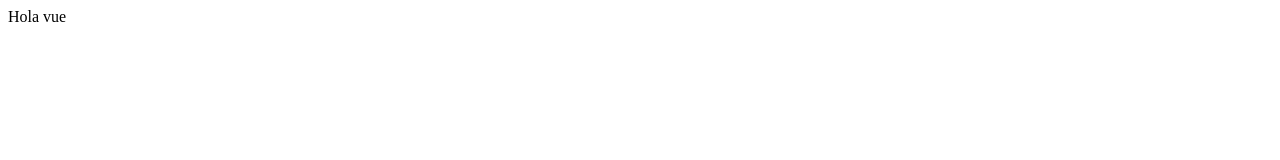
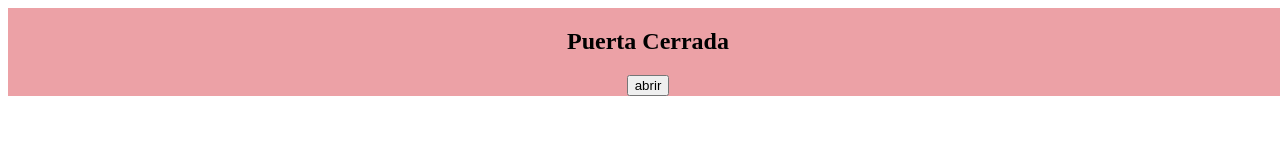
Before and after one commit to NayibeCasas/vuePlatzi, a plain HTML site: page index.html in a window 1280 px wide. Drawn offline with nearby package versions, Linux system fonts and the light colour scheme.

Commit message:
estilos reactivos

```diff
--- a/index.html
+++ b/index.html
@@ -5,6 +5,26 @@
     <meta http-equiv="X-UA-Compatible" content="IE=edge">
     <meta name="viewport" content="width=device-width, initial-scale=1.0">
     <title>Document</title>
+    <style>
+        body{
+            width: 100%;
+            height: 100vh;
+        }
+        .container{
+            display: flex;
+            width: 100%;
+            height: 100%;
+            align-items: center;
+            justify-content: center;
+            flex-direction: column;
+        }
+        .close{
+            background-color: #eca1a6;
+        }
+        .open{
+            background-color: #b5e7a0;
+        }
+    </style>
 </head>
 <body>
     <script src="https://unpkg.com/vue@3/dist/vue.global.js"></script>
@@ -14,9 +34,36 @@
         const vm = Vue.createApp({
             data(){
                 return {
-                    text:"Hola vue"
+                    text:"Puerta Cerrada",
+                    open:false,
+                    // styles:{
+                    //     backgroundColor:"#eca1a6"
+                    // }
                 };
-            }
+            },
+            watch:{
+                open(value){
+                    if (value){
+                        this.text="Puerta Abierta"
+                        // this.styles.backgroundColor="#b5e7a0";
+                    }else{
+                        this.text="Puerta Cerrada";
+                        // this.styles.backgroundColor="#eca1a6";
+                    }
+                }
+            },
+            computed:{
+                label(){
+                return this.open ? "cerrar":"abrir"},
+                styles(){
+                    return this.open ? ['open']:['close'];
+                }
+            },
+            template: `<div class="container" :class="styles">
+                        <h2>{{text}}</h2>
+                        <button @click="open = !open">{{label}}</button>
+                        </div>
+            `
         }).mount("#app");
 
     </script>
```
